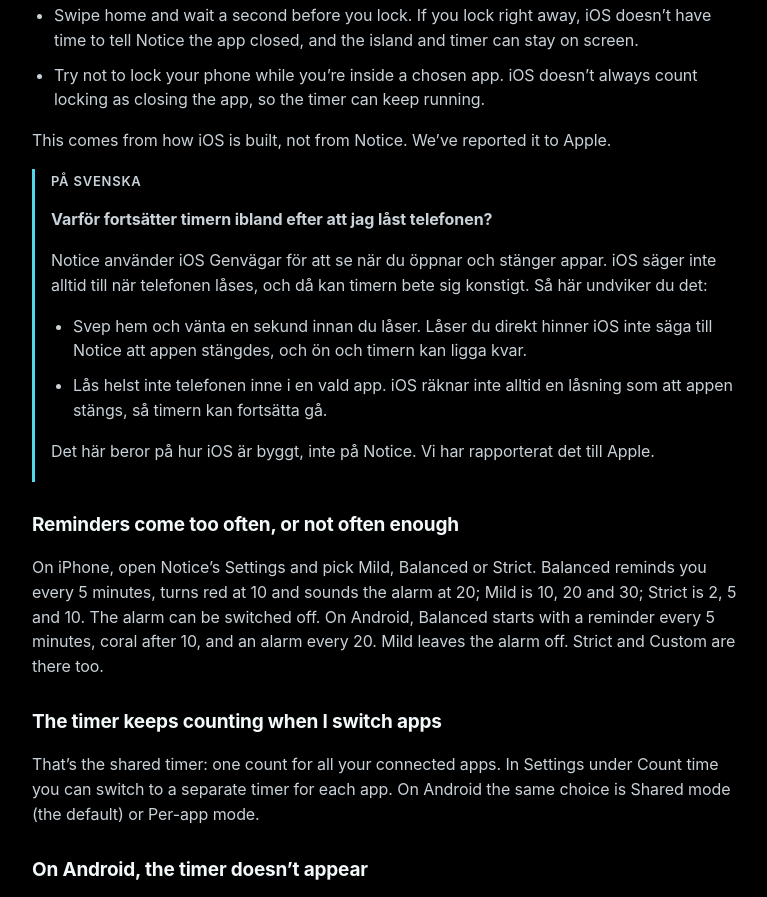
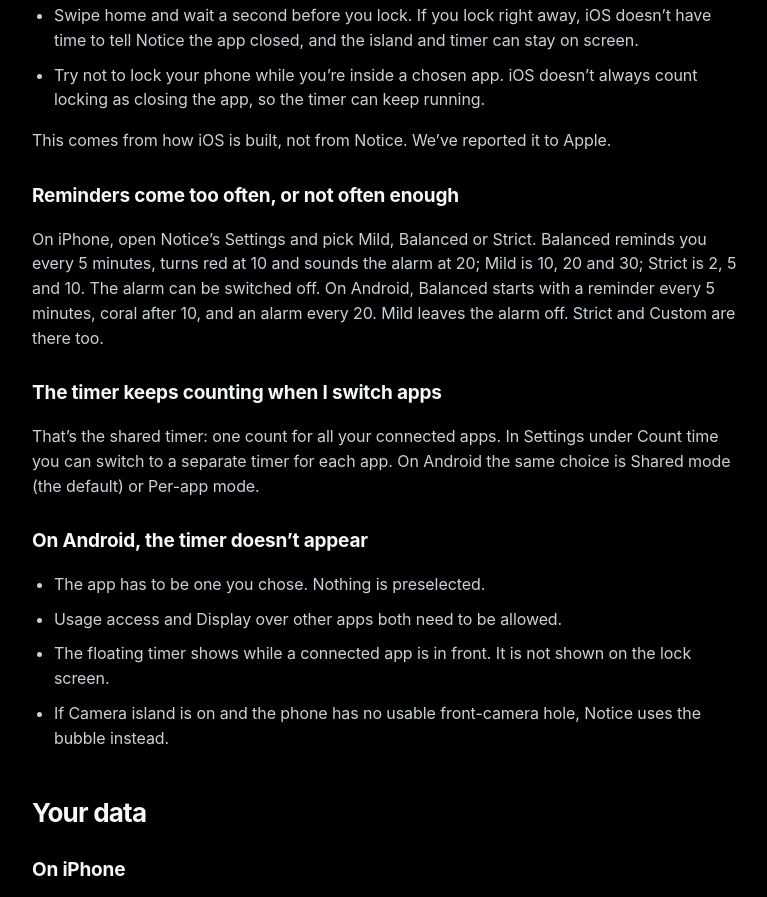
Before and after one commit to SardorJ/Notice-Website, a plain HTML site: page support.html in a window 1280 px wide. Shown: the part 3779-4676 px from the top of the page, without its empty margins (252-1019 px from the left). Drawn offline with Linux system fonts and the light colour scheme.

Commit message:
Remove the Swedish text from the lock-timer support answer.
The owner asked for the new troubleshooting entry in English only.

Co-authored-by: Sardor <SardorJ@users.noreply.github.com>

```diff
--- a/support.html
+++ b/support.html
@@ -112,16 +112,6 @@
 <li>Try not to lock your phone while you’re inside a chosen app. iOS doesn’t always count locking as closing the app, so the timer can keep running.</li>
 </ul>
 <p>This comes from how iOS is built, not from Notice. We’ve reported it to Apple.</p>
-<div class="note" lang="sv">
-<p class="label">På svenska</p>
-<p><b>Varför fortsätter timern ibland efter att jag låst telefonen?</b></p>
-<p>Notice använder iOS Genvägar för att se när du öppnar och stänger appar. iOS säger inte alltid till när telefonen låses, och då kan timern bete sig konstigt. Så här undviker du det:</p>
-<ul>
-<li>Svep hem och vänta en sekund innan du låser. Låser du direkt hinner iOS inte säga till Notice att appen stängdes, och ön och timern kan ligga kvar.</li>
-<li>Lås helst inte telefonen inne i en vald app. iOS räknar inte alltid en låsning som att appen stängs, så timern kan fortsätta gå.</li>
-</ul>
-<p>Det här beror på hur iOS är byggt, inte på Notice. Vi har rapporterat det till Apple.</p>
-</div>
 <h3>Reminders come too often, or not often enough</h3>
 <p>On iPhone, open Notice’s Settings and pick Mild, Balanced or Strict. Balanced reminds you every 5 minutes, turns red at 10 and sounds the alarm at 20; Mild is 10, 20 and 30; Strict is 2, 5 and 10. The alarm can be switched off. On Android, Balanced starts with a reminder every 5 minutes, coral after 10, and an alarm every 20. Mild leaves the alarm off. Strict and Custom are there too.</p>
 <h3>The timer keeps counting when I switch apps</h3>
```
